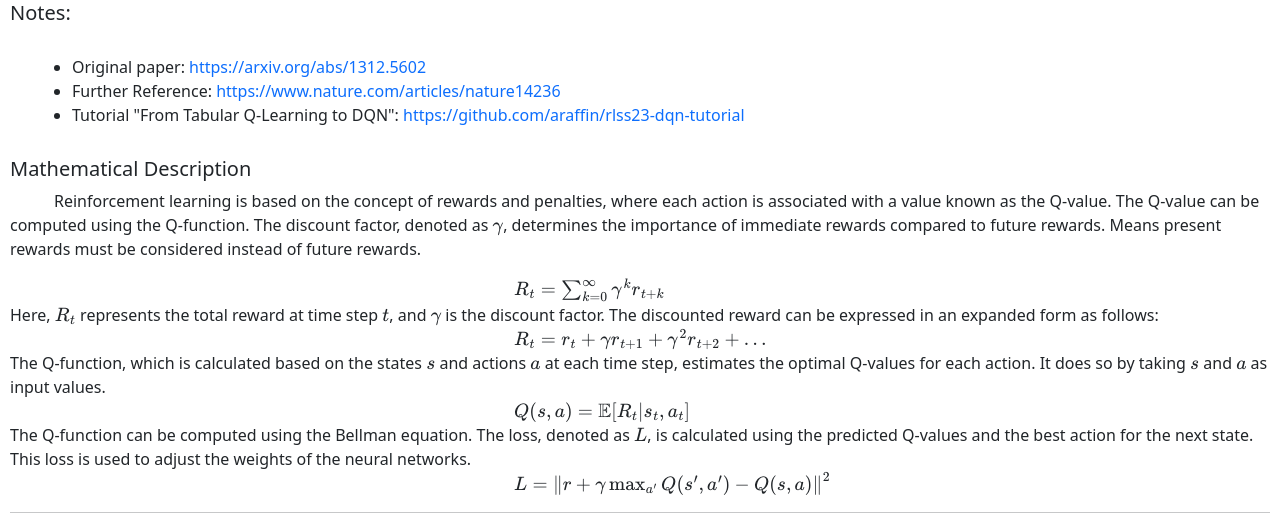
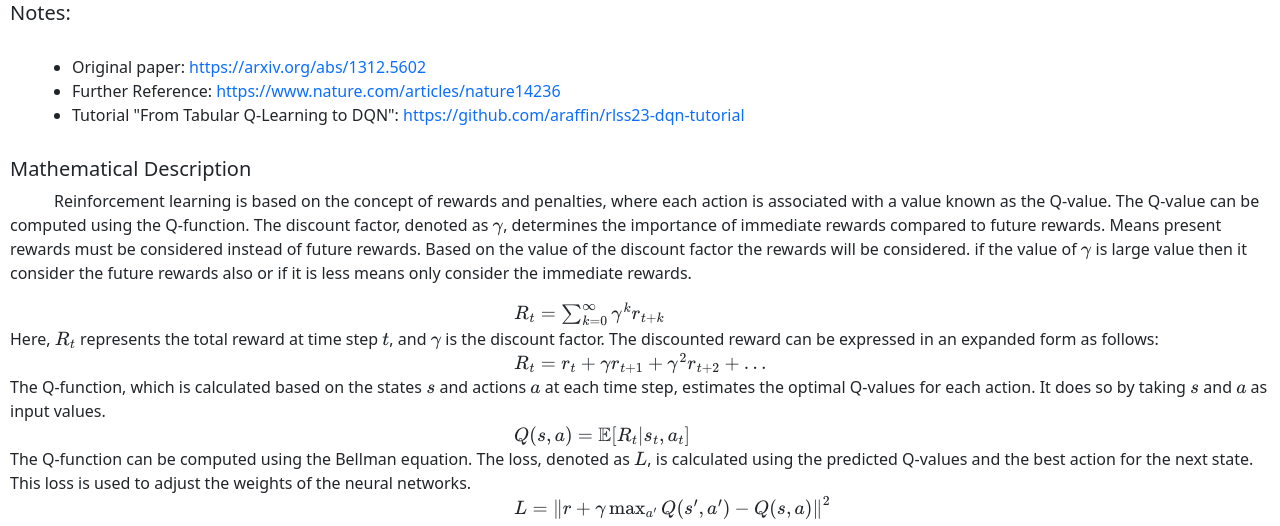
Before and after one commit to einstein2306/Cartpole-game, a Flask app: page /Algorithm in a window 1280 px wide. Shown: the part 597-1123 px from the top of the page. Run offline with Flask 3, Linux system fonts and the light colour scheme.

Commit message:
added info about algorithm

```diff
--- a/CartPole-Balancer/templates/algorithm.html
+++ b/CartPole-Balancer/templates/algorithm.html
@@ -72,7 +72,10 @@
     </ul>
     <div>
         <h5>Mathematical Description</h5>
-        <p style="text-indent:44px;">Reinforcement learning is based on the concept of rewards and penalties, where each action is associated with a value known as the Q-value. The Q-value can be computed using the Q-function. The discount factor, denoted as \( \gamma \), determines the importance of immediate rewards compared to future rewards. Means present rewards must be considered instead of future rewards.<br>
+        <p style="text-indent:44px;">Reinforcement learning is based on the concept of rewards and penalties, where each action is associated with a value known as the Q-value. The Q-value can be computed using the Q-function. The discount factor, denoted as \( \gamma \), determines the importance of immediate rewards compared to future rewards.
+             Means present rewards must be considered instead of future rewards. Based on the value of the discount factor the rewards will be considered.
+             if the value of \(\gamma \) is large value then it consider the future rewards also or if it is less means only consider the immediate rewards.
+             <br>
             <div style="text-indent:40%;">
                 \( R_t = \sum_{k=0}^{\infty} \gamma^k r_{t+k} \)
             </div>
```
